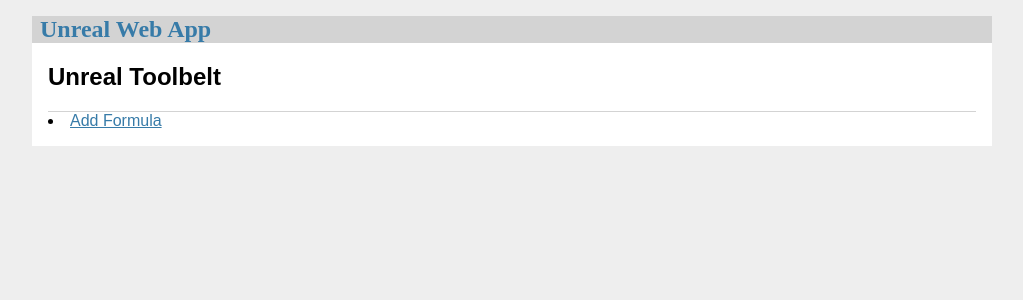
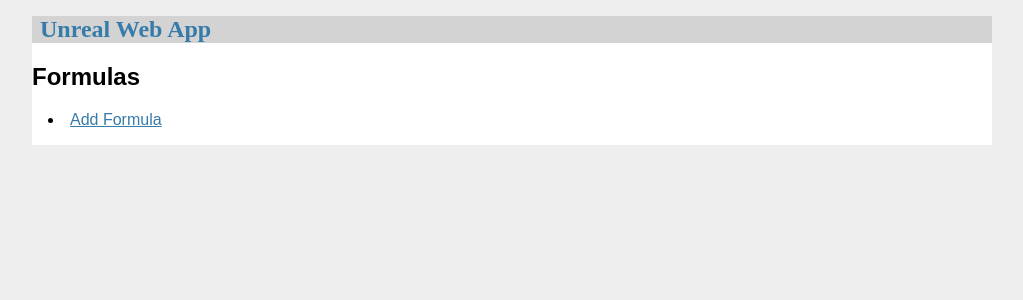
Before and after one commit to hselle/pig, a Flask app: page /formulas in a window 1280 px wide. Shown: the top 300 px of the page, without its empty margins (128-1151 px from the left). Run offline with Flask 2, Linux system fonts and the light colour scheme; data that the repository does not hold is empty.

Commit message:
Changed some filenames

```diff
--- a/app.py
+++ b/app.py
@@ -45,7 +45,7 @@ def formulas():
         'SELECT title, sheet_id'
         ' FROM formulas f'
     ).fetchall()
-    return render_template('recipe-list.html', formulas=formulas)
+    return render_template('formulas.html', formulas=formulas)
 @app.route('/formulas/create', methods=('GET', "POST"))
 def create():
     if request.method == 'POST':
@@ -62,7 +62,6 @@ def create():
             flash(error)
         else:
             try:
-                print("Creating:" + r_title + '|' + r_sheet_id)
                 result = Result(
                     title=r_title,
                     sheet_id=r_sheet_id
@@ -71,7 +70,9 @@ def create():
                 db.session.commit()
                 return redirect(url_for('formulas'))
             except:
-                print('fcuck')
+                error = "Problem adding to the database"
+        if error is not '':
+            flash(error)
     return render_template('create.html')
 if __name__ == '__main__':
     app.run()
--- a/templates/base.html
+++ b/templates/base.html
@@ -4,10 +4,12 @@
 <nav>
   <h1>Unreal Web App</h1>
 </nav>
+<section class="header">
+  <h2>
+    {% block header %}{% endblock %}
+  </h2>
+</section>
 <section class="content">
-  <header>
-    <h2>Unreal Toolbelt</h2>
-  </header>
   {% for message in get_flashed_messages() %}
     <div class="flash">{{ message }}</div>
   {% endfor %}
--- a/templates/recipe-list.html
+++ b/templates/formulas.html
@@ -1,4 +1,6 @@
 {% extends 'base.html' %}
+
+{% block header %}Formulas{% endblock %}
 
 {% block content %}
   <u1>
@@ -9,7 +11,6 @@
       <form method="post">
         <input name="title" id="title" type="submit" value="{{ formula['title'] }}">
       </form>
-
       </a>
     </article>
   {% endfor %}
--- a/templates/home.html
+++ b/templates/home.html
@@ -1,4 +1,6 @@
 {% extends 'base.html' %}
+
+{% block header %}Unreal Toolbelt{% endblock %}
 
 {% block content %}
   <u1>
```
